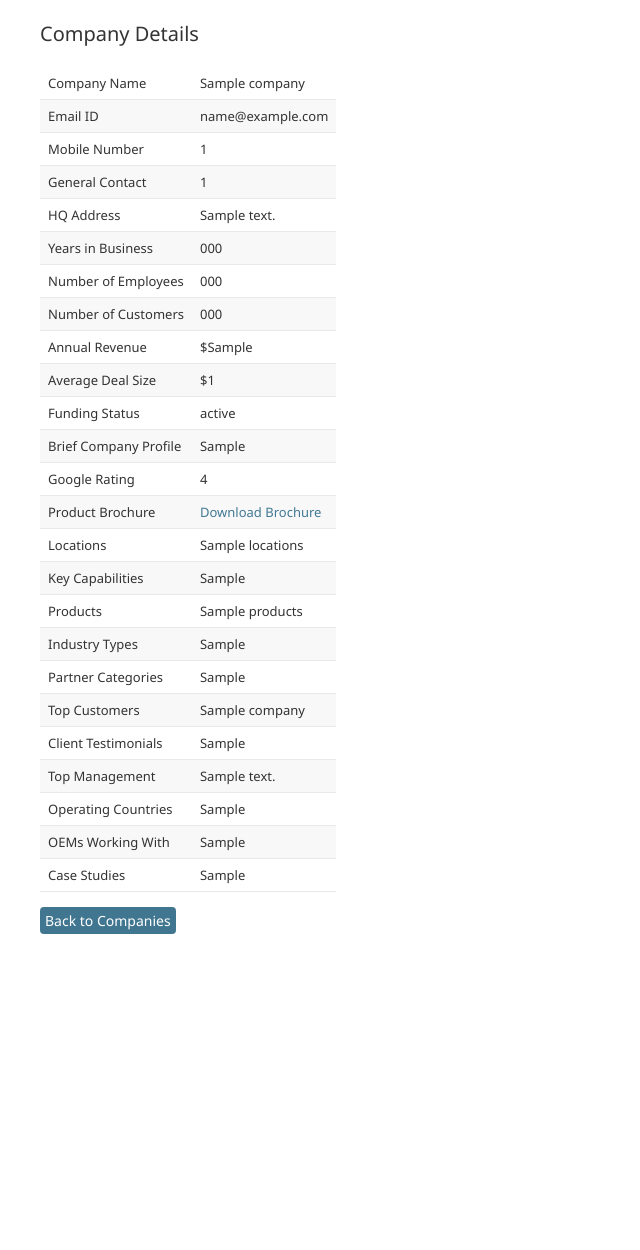
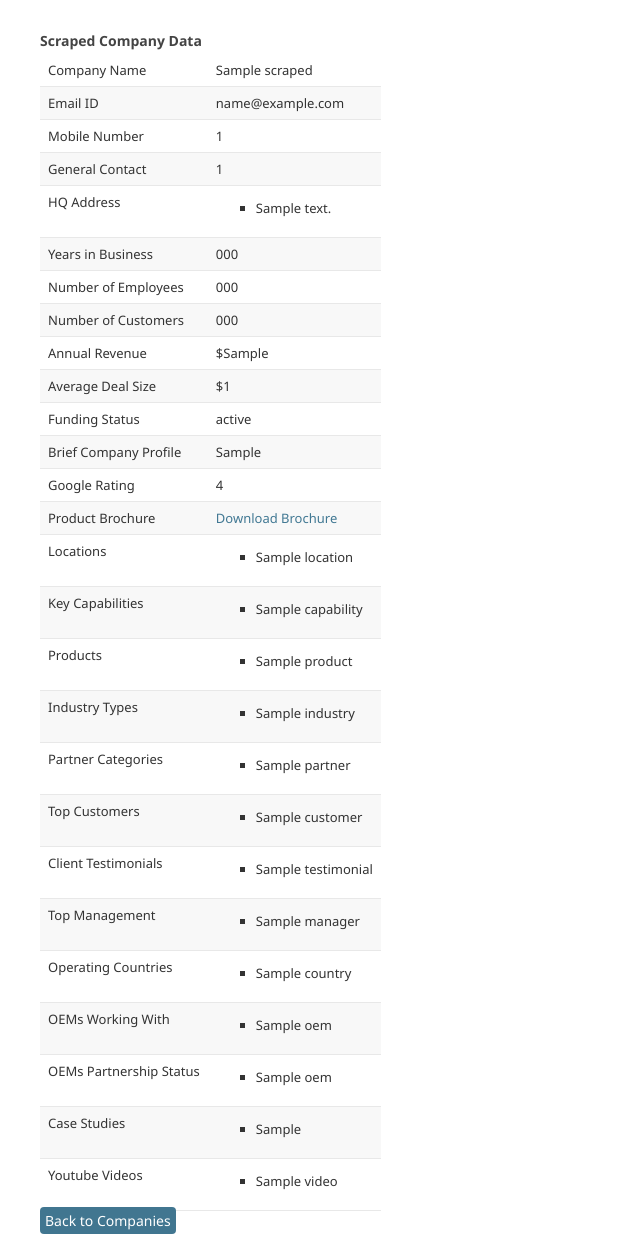
Before and after one commit to dev-jarial/ICP, a Django app: template company/templates/admin/company_admin_view.html in a window 1280 px wide. Shown: the part 59-1309 px from the top of the page, without its empty margins (0-640 px from the left). Before the commit the page ends 993 px from the top, so only its background shows below. Run offline with Django 5.2, Linux system fonts and the light colour scheme; the template is opened without the code that fills it: most values are stand-ins (such as "Sample title", 1, 10 or a date in 2020); data that the repository does not hold is empty; parts of the project's set-up code (start-up, migrations or seed data) failed here and were passed over.

Commit message:
updated the admin panel for the JsonField list view

```diff
--- a/company/templates/admin/company_admin_view.html
+++ b/company/templates/admin/company_admin_view.html
@@ -1,138 +1,212 @@
 {% extends "admin/base_site.html" %}
 {% block content %}
-<h1>Company Details</h1>
+
+{% if scraped_data %}
+<div class="output-container">
+    <h3>Scraped Company Data</h3>
     <table class="data-table">
         <tbody>
             <tr>
                 <th>Company Name</th>
-            <td>{{ company.name }}</td>
+                <td>{{ scraped_data.name }}</td>
             </tr>
             <tr>
                 <th>Email ID</th>
-            <td>{{ company.email }}</td>
+                <td>{{ scraped_data.email }}</td>
             </tr>
             <tr>
                 <th>Mobile Number</th>
-            <td>{{ company.mobile_number }}</td>
+                <td>{{ scraped_data.mobile_number }}</td>
             </tr>
             <tr>
                 <th>General Contact</th>
-            <td>{{ company.general_contact_number }}</td>
+                <td>{{ scraped_data.general_contact_number }}</td>
             </tr>
             <tr>
                 <th>HQ Address</th>
                 <td>
-                {{ company.hq_address | safe}}
+                    <ul>
+                        {% for hq_address in scraped_data.hq_address %}
+                        <li>{{ hq_address }}</li>
+                        {% endfor %}
+                    </ul>
                 </td>
             </tr>
             <tr>
                 <th>Years in Business</th>
-            <td>{{ company.number_of_years }}</td>
+                <td>{{ scraped_data.number_of_years }}</td>
             </tr>
             <tr>
                 <th>Number of Employees</th>
-            <td>{{ company.number_of_employees }}</td>
+                <td>{{ scraped_data.number_of_employees }}</td>
             </tr>
             <tr>
                 <th>Number of Customers</th>
-            <td>{{ company.number_of_customers }}</td>
+                <td>{{ scraped_data.number_of_customers }}</td>
             </tr>
             <tr>
                 <th>Annual Revenue</th>
-            <td>${{ company.annual_revenue }}</td>
+                <td>${{ scraped_data.annual_revenue }}</td>
             </tr>
             <tr>
                 <th>Average Deal Size</th>
-            <td>${{ company.average_deal_size }}</td>
+                <td>${{ scraped_data.average_deal_size }}</td>
             </tr>
             <tr>
                 <th>Funding Status</th>
-            <td>{{ company.funding_status }}</td>
+                <td>{{ scraped_data.funding_status }}</td>
             </tr>
             <tr>
                 <th>Brief Company Profile</th>
-            <td>{{ company.brief_company_profile }}</td>
+                <td>{{ scraped_data.brief_company_profile }}</td>
             </tr>
             <tr>
                 <th>Google Rating</th>
-            <td>{{ company.google_rating }}</td>
+                <td>{{ scraped_data.google_rating }}</td>
             </tr>
             <tr>
                 <th>Product Brochure</th>
                 <td>
-                <a href="{{ company.product_brochure }}" target="_blank">Download Brochure</a>
+                    <a href="{{ scraped_data.product_brochure_link }}" target="_blank">Download Brochure</a>
                 </td>
             </tr>
             <tr>
                 <th>Locations</th>
                 <td>
-                {{company.locations | safe}}
+                    <ul>
+                        {% for location in scraped_data.locations %}
+                        <li>{{ location }}</li>
+                        {% endfor %}
+                    </ul>
                 </td>
             </tr>
             <tr>
                 <th>Key Capabilities</th>
                 <td>
-                {{company.key_capabilities | safe}}
+                    <ul>
+                        {% for capability in scraped_data.key_capabilities %}
+                        <li>{{ capability }}</li>
+                        {% endfor %}
+                    </ul>
                 </td>
             </tr>
             <tr>
                 <th>Products</th>
                 <td>
-                {{ company.products | safe}}
+                    <ul>
+                        {% for product in scraped_data.products %}
+                        <li>{{ product }}</li>
+                        {% endfor %}
+                    </ul>
                 </td>
             </tr>
             <tr>
                 <th>Industry Types</th>
                 <td>
-                {{ company.industry_types | safe}}
+                    <ul>
+                        {% for industry in scraped_data.industry_types %}
+                        <li>{{ industry }}</li>
+                        {% endfor %}
+                    </ul>
                 </td>
             </tr>
             <tr>
                 <th>Partner Categories</th>
                 <td>
-                {{ company.partner_category | safe}}
+                    <ul>
+                        {% for partner in scraped_data.partner_category %}
+                        <li>{{ partner }}</li>
+                        {% endfor %}
+                    </ul>
                 </td>
             </tr>
             <tr>
                 <th>Top Customers</th>
                 <td>
-                {{ company.top_customer_names | safe}}
+                    <ul>
+                        {% for customer in scraped_data.top_customer_names %}
+                        <li>{{ customer }}</li>
+                        {% endfor %}
+                    </ul>
                 </td>
             </tr>
             <tr>
                 <th>Client Testimonials</th>
                 <td>
-                {{company.client_testimonials | safe}}
+                    <ul>
+                        {% for testimonial in scraped_data.client_testimonials %}
+                        <li>{{ testimonial }}</li>
+                        {% endfor %}
+                    </ul>
                 </td>
             </tr>
             <tr>
                 <th>Top Management</th>
                 <td>
-                {{ company.top_management_details | safe}}
+                    <ul>
+                        {% for manager in scraped_data.top_management_details %}
+                        <li>{{ manager }}</li>
+                        {% endfor %}
+                    </ul>
                 </td>
             </tr>
             <tr>
                 <th>Operating Countries</th>
                 <td>
-                {{ company.operating_countries | safe}}
+                    <ul>
+                        {% for country in scraped_data.operating_countries %}
+                        <li>{{ country }}</li>
+                        {% endfor %}
+                    </ul>
                 </td>
             </tr>
             <tr>
                 <th>OEMs Working With</th>
                 <td>
-                {{ company.oems_working_with | safe}}
+                    <ul>
+                        {% for oem in scraped_data.oems_working_with %}
+                        <li>{{ oem }}</li>
+                        {% endfor %}
+                    </ul>
+                </td>
+            </tr>
+            <tr>
+                <th>OEMs Partnership Status</th>
+                <td>
+                    <ul>
+                        {% for oem in scraped_data.oem_partnership_status %}
+                        <li>{{ oem }}</li>
+                        {% endfor %}
+                    </ul>
                 </td>
             </tr>
             <tr>
                 <th>Case Studies</th>
                 <td>
-                {{ company.case_studies | safe}}
+                    <ul>
+                        {% for case_study in scraped_data.case_studies %}
+                        <li>{{ case_study }}</li>
+                        {% endfor %}
+                    </ul>
+                </td>
+            </tr>
+            <tr>
+                <th>Youtube Videos</th>
+                <td>
+                    <ul>
+                        {% for video in scraped_data.youtube_videos %}
+                        <li>{{ video }}</li>
+                        {% endfor %}
+                    </ul>
                 </td>
             </tr>
 
 
         </tbody>
     </table>
-<br>
-<a href="/admin/company/" class="button">Back to Companies</a>
+
+    <!-- Display lists (like locations, capabilities, products, etc.) -->
+</div>
+{% endif %}
+<a href="/admin/company/company" class="button">Back to Companies</a>
 {% endblock %}
```
Also changed, not shown: company/admin.py (+35 -14 lines). Lines whose indentation alone changed are shown as unchanged.
